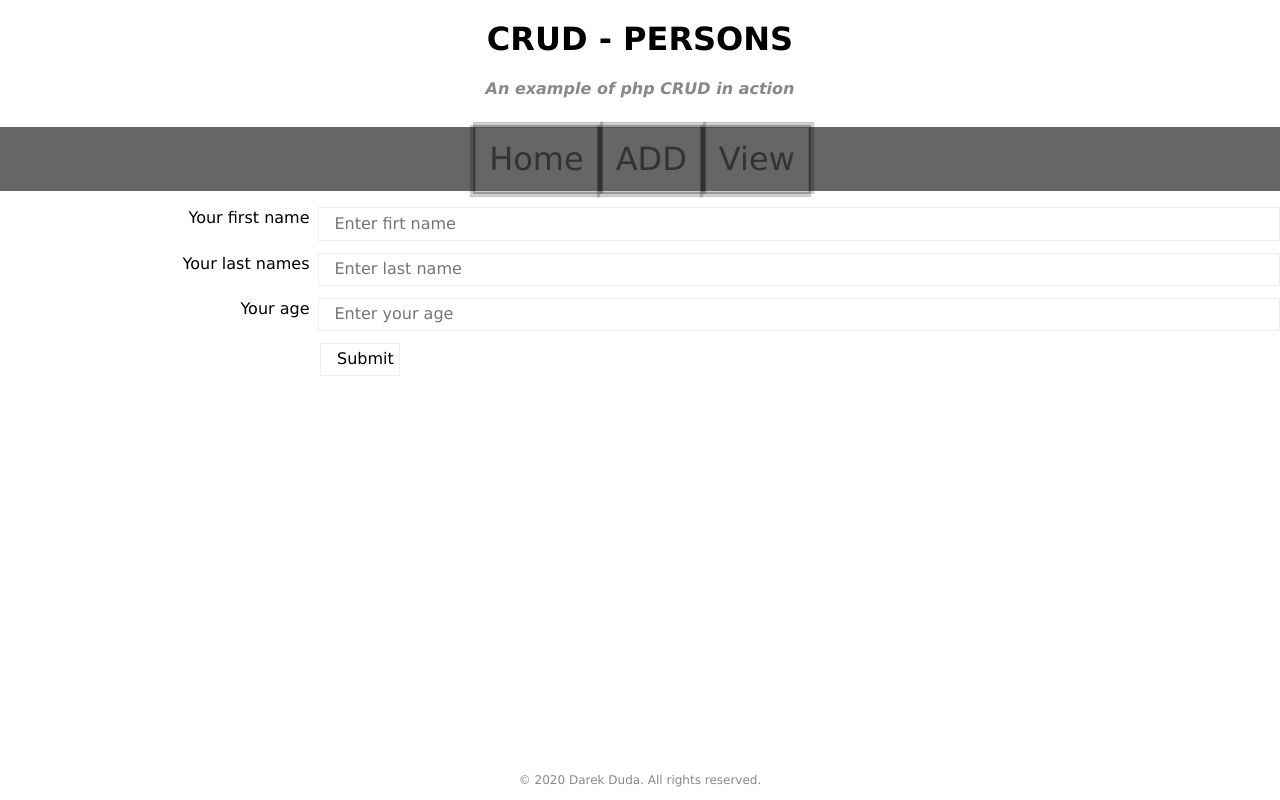
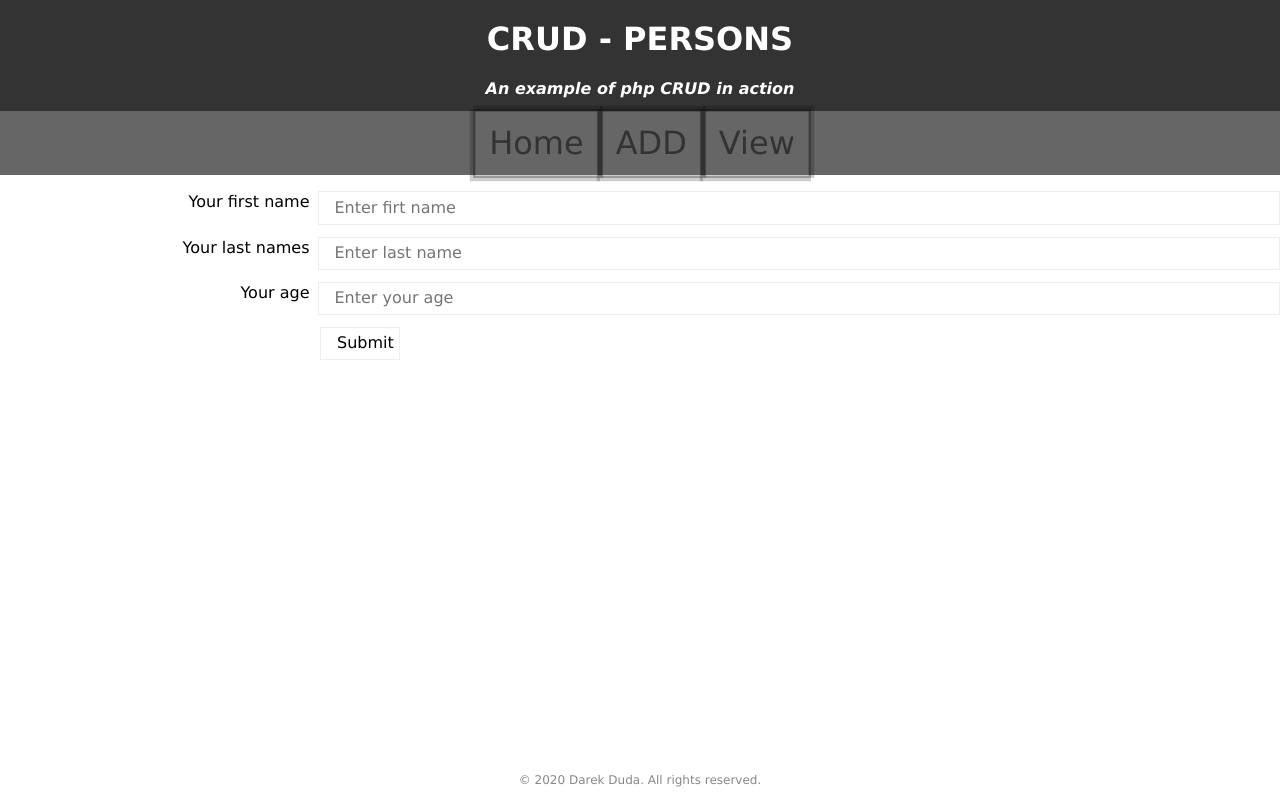
Before and after one commit to DarekRepos/PersonCollector, a PHP site: page /application/pages/add.php in a window 1280 px wide. Run offline with PHP 8.4, Linux system fonts and the light colour scheme.

Commit message:
updated new style for pages

```diff
--- a/PersonCollector/application/views/header.php
+++ b/PersonCollector/application/views/header.php
@@ -3,7 +3,7 @@
 <head>
     <meta charset="utf-8" />
     <meta name="viewport" content="width=device-width, initial-scale=1">
-    <title>HTML5 Demo</title>
+    <title>Persons Demo</title>
     <link rel="stylesheet" href="/css/styles.css" />
     <link rel="stylesheet" href="/css/normalize.css" />
     <!--[if IE]>
--- a/PersonCollector/public/css/styles.css
+++ b/PersonCollector/public/css/styles.css
@@ -10,20 +10,23 @@ body {
     height: 100vh;
     display: flex;
     flex-direction: column;
+    overflow-x: hidden;
 }
 
 header {
     text-align: center;
+    background-color: #333;;
 }
 
 header h1 {
     font-size: 2em;
+    color: #ffffff;
 }
 
 header h2 {
     font-size: 1em;
-    color: #888;
     font-style: italic;
+    color: #ffffff;
 }
 
 nav {
@@ -35,6 +38,7 @@ nav ul {
     display: flex;;
     background-color: #666;
     padding-left: 4px;
+    margin: 0;
     height: 4em;
     justify-content: center;
     align-items: center;
@@ -106,6 +110,7 @@ footer p {
 }
 
 form {
+    margin-top: 1rem;
     display: flex;
     flex-direction: column;
 }
@@ -123,7 +128,7 @@ tr:nth-of-type(odd) {
 }
 
 th {
-    background: #333;
+    background: #8b8b8b;
     color: white;
     font-weight: bold;
 }
@@ -371,5 +376,3 @@ ul.pagination {
 .pagination--end {
 
 }
-
-/*TODO: add better style and javascript elements */
```
